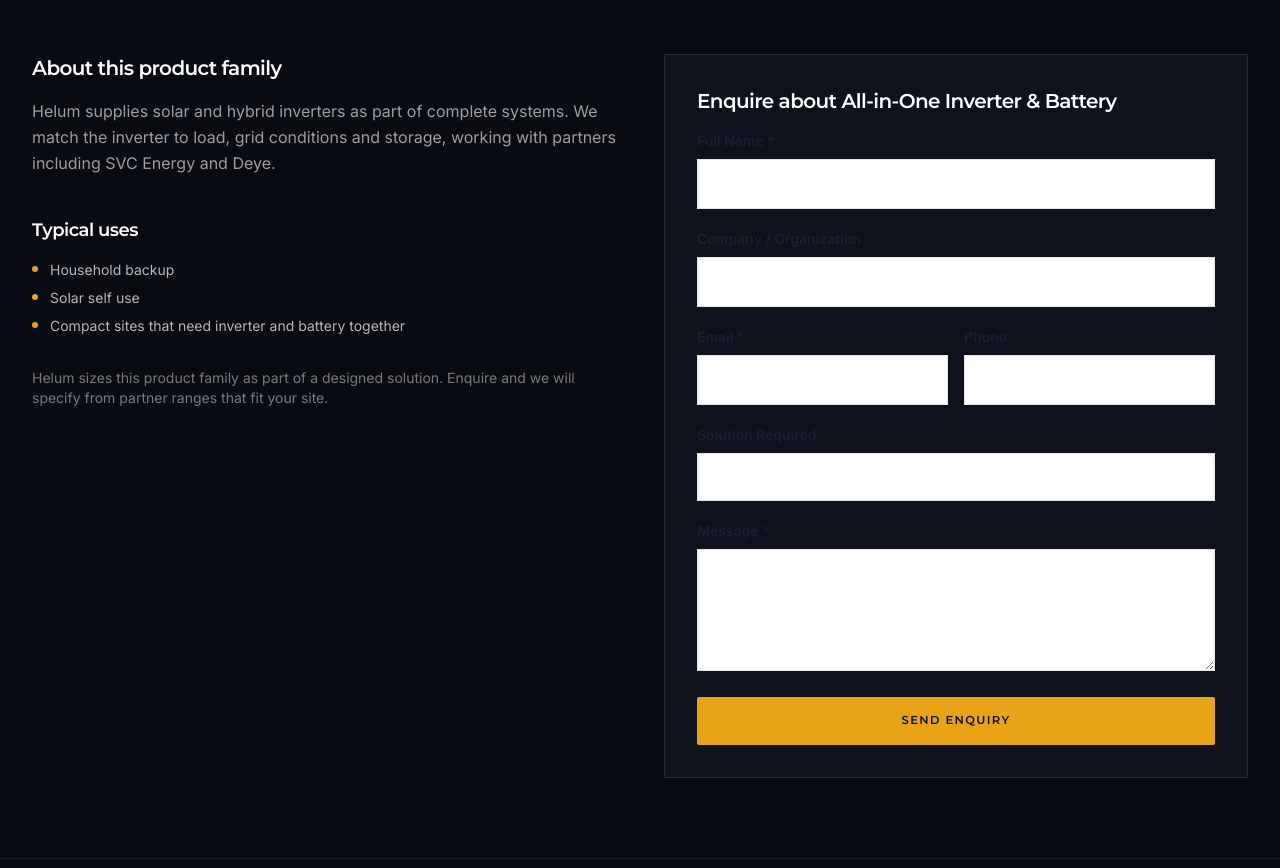
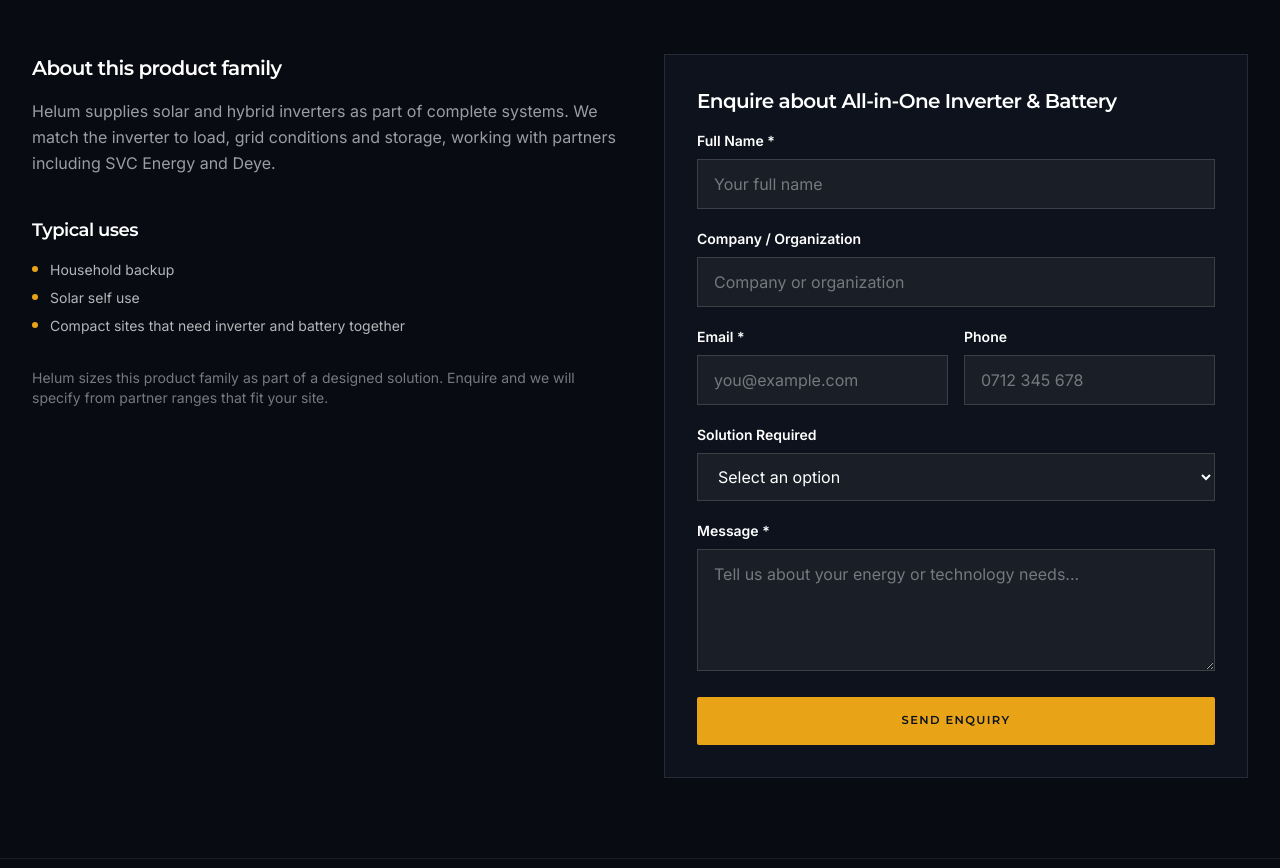
Before and after one commit to Levy254885/helum-limited-website, a Next.js app: page /products/inverters/all-in-one-inverter-battery in a window 1280 px wide. Shown: the part 640-1508 px from the top of the page. Built offline with nearby package versions, Linux system fonts and the light colour scheme.

Commit message:
Update ContactForm.tsx

```diff
--- a/src/components/ContactForm.tsx
+++ b/src/components/ContactForm.tsx
@@ -3,7 +3,7 @@
 import { useState, FormEvent } from "react";
 import { motion, AnimatePresence } from "framer-motion";
 
-export default function ContactForm() {
+export default function ContactForm({ dark = false }: { dark?: boolean }) {
   const [status, setStatus] = useState<"idle" | "loading" | "success" | "error">("idle");
   const [errorMsg, setErrorMsg] = useState("");
 
@@ -31,39 +31,41 @@ export default function ContactForm() {
     setStatus("success");
   }
 
-  const input =
-    "w-full border border-[var(--color-line)] bg-white px-4 py-3 transition focus:border-[var(--color-gold)] focus:outline-none";
+  const input = dark
+    ? "w-full border border-white/15 bg-white/5 px-4 py-3 text-white placeholder:text-white/40 transition focus:border-[var(--color-gold)] focus:outline-none [&>option]:text-[#1a1f2e]"
+    : "w-full border border-[var(--color-line)] bg-white px-4 py-3 transition focus:border-[var(--color-gold)] focus:outline-none";
+  const label = `mb-2 block text-sm font-semibold ${dark ? "text-white" : "text-[#1a1f2e]"}`;
 
   return (
     <form onSubmit={onSubmit} className="space-y-5" noValidate>
       <div>
-        <label htmlFor="fullName" className="mb-2 block text-sm font-semibold text-[#1a1f2e]">
+        <label htmlFor="fullName" className={label}>
           Full Name *
         </label>
         <input id="fullName" name="fullName" required autoComplete="name" placeholder="Your full name" className={input} />
       </div>
       <div>
-        <label htmlFor="company" className="mb-2 block text-sm font-semibold text-[#1a1f2e]">
+        <label htmlFor="company" className={label}>
           Company / Organization
         </label>
         <input id="company" name="company" autoComplete="organization" placeholder="Company or organization" className={input} />
       </div>
       <div className="grid gap-4 sm:grid-cols-2">
         <div>
-          <label htmlFor="email" className="mb-2 block text-sm font-semibold text-[#1a1f2e]">
+          <label htmlFor="email" className={label}>
             Email *
           </label>
           <input id="email" name="email" type="email" required autoComplete="email" placeholder="you@example.com" className={input} />
         </div>
         <div>
-          <label htmlFor="phone" className="mb-2 block text-sm font-semibold text-[#1a1f2e]">
+          <label htmlFor="phone" className={label}>
             Phone
           </label>
           <input id="phone" name="phone" type="tel" autoComplete="tel" placeholder="0712 345 678" className={input} />
         </div>
       </div>
       <div>
-        <label htmlFor="solution" className="mb-2 block text-sm font-semibold text-[#1a1f2e]">
+        <label htmlFor="solution" className={label}>
           Solution Required
         </label>
         <select id="solution" name="solution" className={input}>
@@ -82,7 +84,7 @@ export default function ContactForm() {
         </select>
       </div>
       <div>
-        <label htmlFor="message" className="mb-2 block text-sm font-semibold text-[#1a1f2e]">
+        <label htmlFor="message" className={label}>
           Message *
         </label>
         <textarea id="message" name="message" rows={4} required placeholder="Tell us about your energy or technology needs..." className={input} />
```
